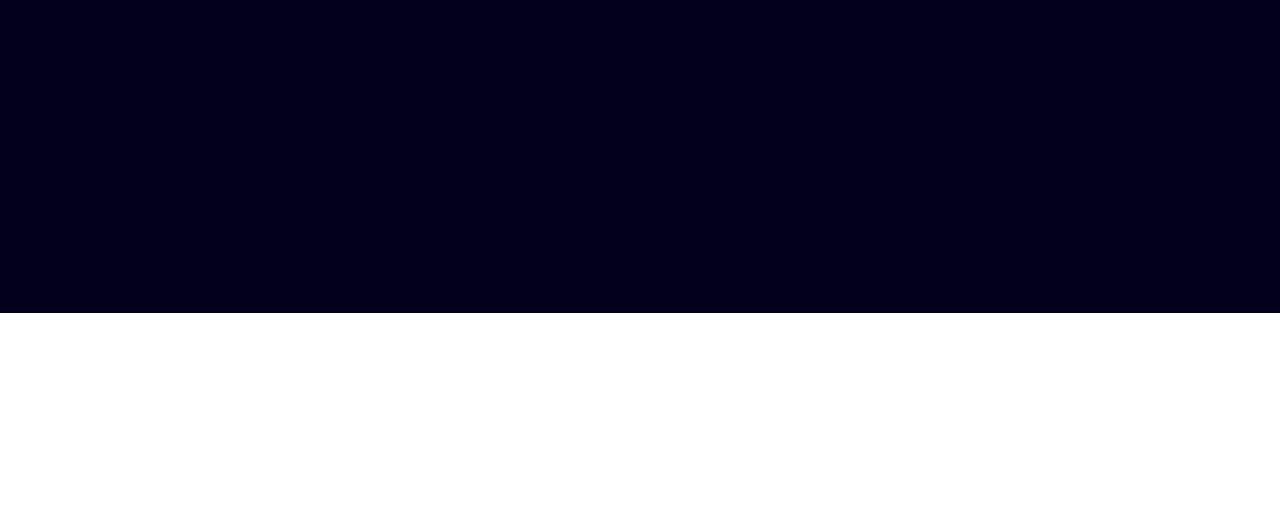
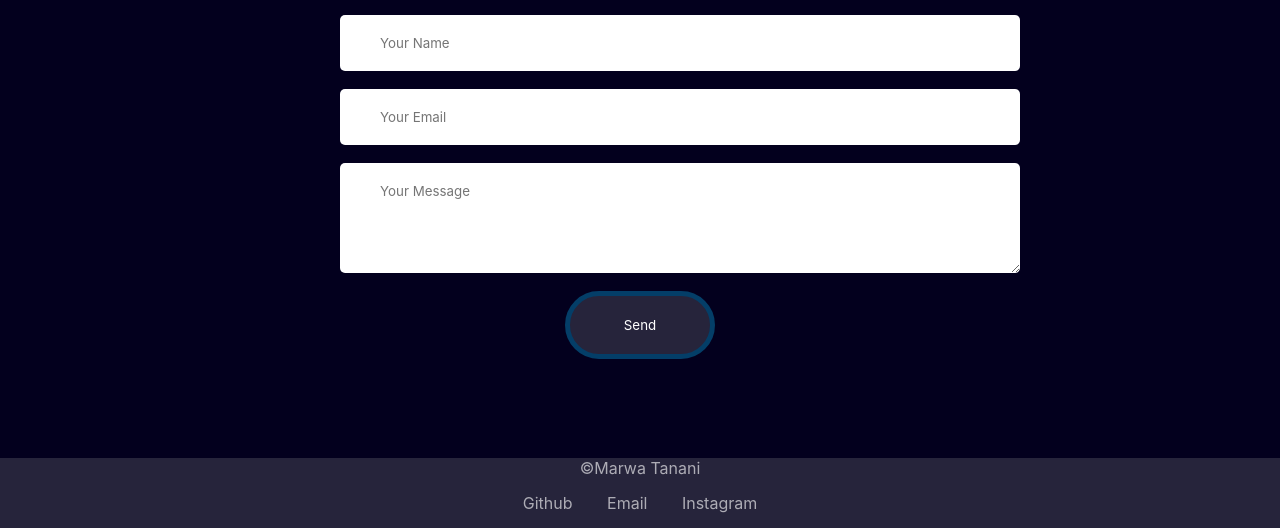
Before and after one commit to GSG-CF05/Marwa-portfolio, a plain HTML site: page index.html in a window 1280 px wide. Shown: the part 1241-1769 px from the top of the page. Before the commit the page ends 1554 px from the top, so only its background shows below. Drawn offline with Linux system fonts and the light colour scheme.

Commit message:
added contact me and footer section relates #7

```diff
--- a/index.html
+++ b/index.html
@@ -47,6 +47,31 @@
     <img src="img/javascript.png" width="13%">
     <img src="img/experience.png" width="13%">
  </figure>
+ <section class="contact" id="Contact">
+    <h1>Contact Me</h1>
+    <form class="contactform">
+        <input type="text" class="text" placeholder="Your Name">
+        <input type="email" class="text" placeholder="Your Email">
+        <textarea class="text" placeholder="Your Message"></textarea>
+        <input type="submit" class="text btn" value="Send">
+
+    </form>
+
+</section>
+<footer>
+
+    <div class="link">
+     <p>©Marwa Tanani</p>
+        <ul>
+         <li><a href="https://github.com/MarwaKHTanani">Github</a></li>
+         <li><a href="mailto:tananimarwa@gmail.com">Email</a></li>
+         <li><a href="https://www.instagram.com/marwa.tanani/">Instagram</a></li>
+        </ul>
+    </div>
+
+</footer>
+
+
 </section>
 </body>
 </html>
--- a/style.css
+++ b/style.css
@@ -135,3 +135,62 @@ li{
 
 
 }
+.contact{
+    height: 500px;
+    background-color: #03001e;
+
+
+
+}
+.contact h1{
+    text-align: center;
+    color: white;
+    font-size: 2rem;
+}
+.contactform{
+    margin: auto;
+    max-width: 600px;
+
+}
+.contactform textarea{
+    height: 70px;
+}
+.text{
+    display: block;
+    width: 100%;
+    margin: 18px 0;
+    padding: 20px 40px;
+    border-radius: 5px;
+    border-style: none;
+    outline: none;
+}
+.btn{
+    background-color: #26243b;
+    width: 150px;
+    margin-left: auto;
+    margin-right: auto;
+    font-weight: 40px;
+    padding: 1.3rem;
+    color: #ffffff;
+    border: 5px solid black;
+    border-radius: 45px;
+    border-color: #043e68;
+}
+.btn:hover{
+    background-color: #c779d0;
+    box-shadow: 0px 5px 10px #c779d07c;
+    border: none;
+}
+
+footer{
+    height: fit-content;
+    background-color: #26243b;
+    color:rgba(255, 255, 255, 0.623);
+    text-align: center;
+}
+.link a{
+    text-decoration: none;
+    color:rgba(255, 255, 255, 0.623);
+    font-size: 1rem;
+
+}
```
